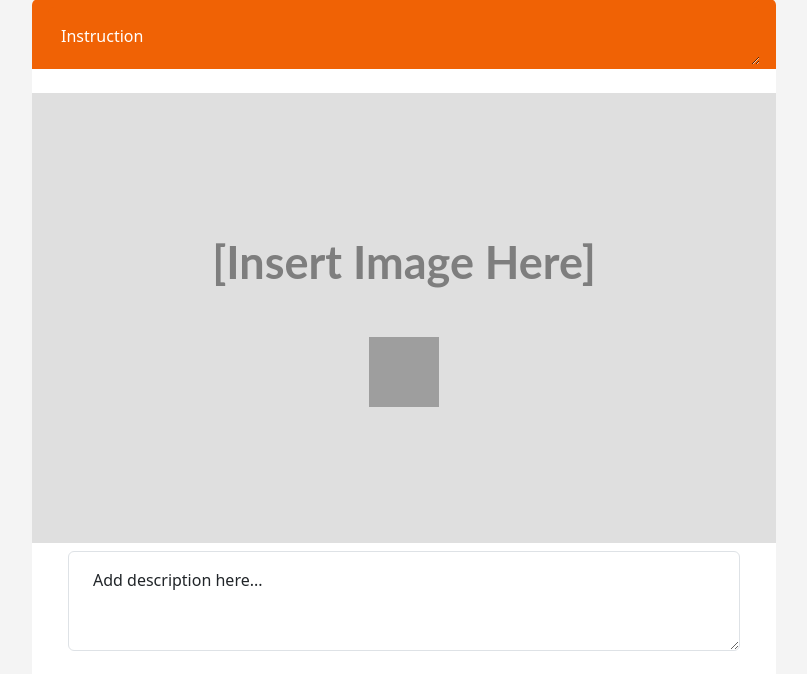
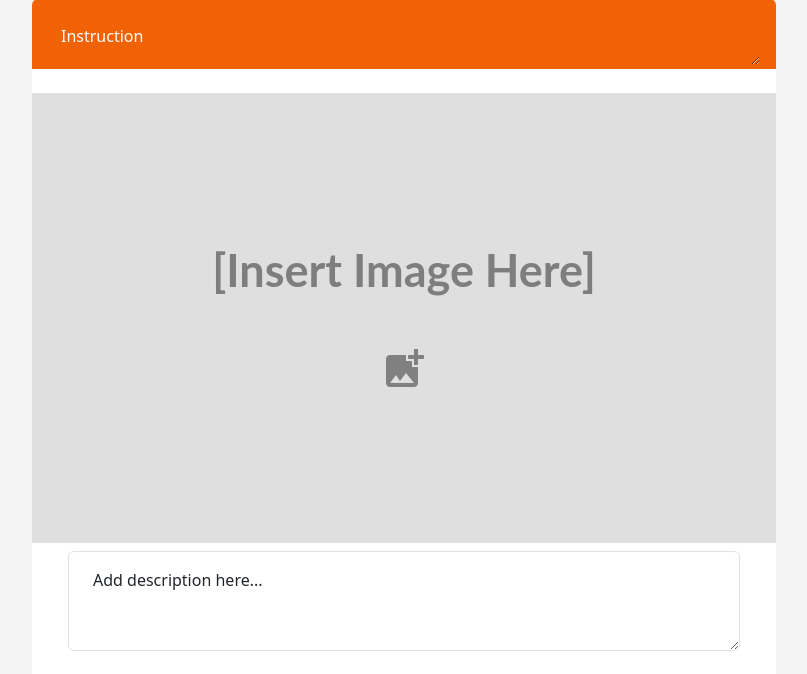
Before and after one commit to Alexis-Roman/CET-5-Final-Project, a Flask app: page /create-post in a window 1280 px wide. Shown: the part 587-1261 px from the top of the page, without its empty margins (236-1043 px from the left). Run offline with Flask 3, Linux system fonts and the light colour scheme; a user stored in the database is signed in; grey boxes are pictures that could not be loaded.

Commit message:
updated js for image upload

```diff
--- a/backend/website/templates/Create-Forum.html
+++ b/backend/website/templates/Create-Forum.html
@@ -40,7 +40,6 @@
                 <div class="row">
                     <div class="container d-flex align-items-center justify-content-center mb-3" style="background-color: rgb(223, 223, 223); height: 450px; ">
                         <div class="text-center">
-
                             <form id="imageForm1">
                                 <label for="imageUpload1" id="uploadLabel1">
                                     <div class="row text-center">
--- a/backend/website/templates/Create-Post.html
+++ b/backend/website/templates/Create-Post.html
@@ -80,7 +80,9 @@
                                 <label for="instructionImage" id="uploadLabel" style="display: block; font-family: 'Lato', sans-serif; font-weight: bold; font-size: 45px; color: #7E7E7E; margin-bottom: 20px;">[Insert Image Here]</label>
                                 <input type="file" id="instructionImage" name="instructionImage" accept="image/*" style="display: none;" />
                                 <img id="uploadedImage" src="" alt="Uploaded Image" style="width: 100%; height: 100%; max-height: 450px; cursor: pointer; display: none;">
-                                <img src="/backend/website/images/image icon.jpg" alt="Image Icon" id="imageIcon" style="width: 70px; height: 70px; margin-top: 20px; cursor: pointer;">
+                                <span class="material-icons" style="font-size: 48px; margin-top: 20px; cursor: pointer; color: gray;">
+                                    add_photo_alternate
+                                </span>
                             </form>
                         </div>
                     </div>
```
Also changed, not shown: 1 other file.
